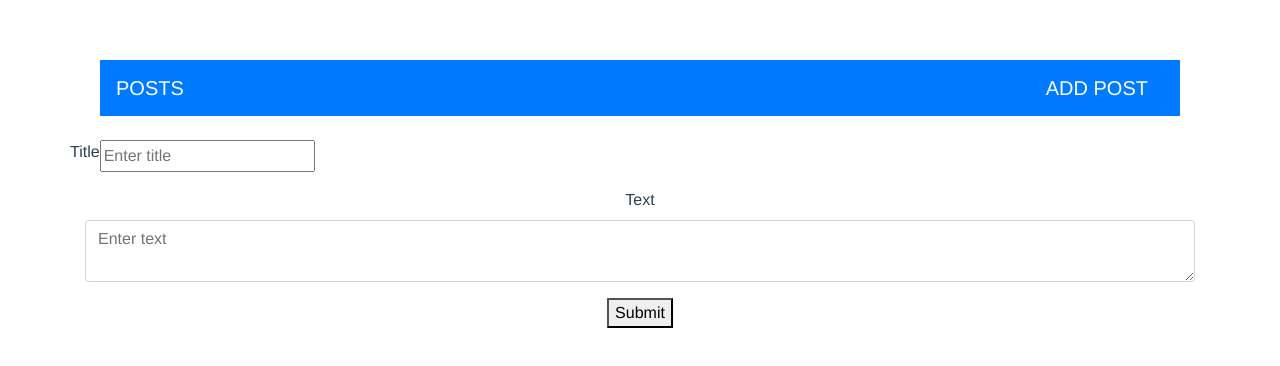
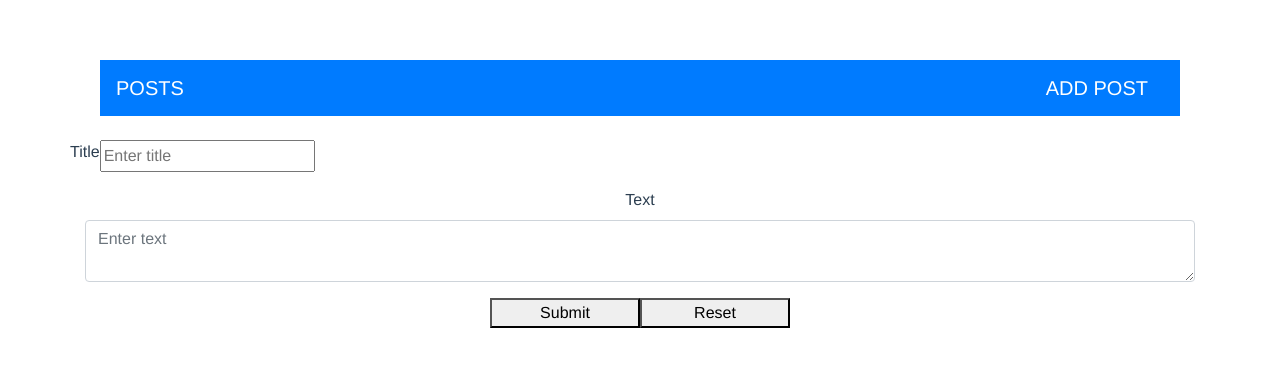
Before and after one commit to milenacuk/blog-app, a Vue app: page /add in a window 1280 px wide. Shown: the top 366 px of the page. Built offline with nearby package versions, Linux system fonts and the light colour scheme.

Commit message:
Zadatak 5

```diff
--- a/src/components/AddPost.vue
+++ b/src/components/AddPost.vue
@@ -10,8 +10,8 @@
         <label>Text </label>
         <textarea class ="form-control" v-model="newPost.text" placeholder="Enter text"></textarea>
     </div>
-
-    <button type="submit" >Submit</button>
+    <button Width="89px" type="submit" >Submit</button>
+    <button Width="89px" @click.stop.prevent="resetForm">Reset</button>
     </form>
     </div>
 </template>
@@ -32,7 +32,18 @@ export default {
                     this.newPost ={};
                     this.$router.push('/posts');
                 })
+        },
+        resetForm(){
+            this.newPost = {}
         }
     }
 }
 </script>
+
+<style>
+.container button {
+     width:150px;
+    height:auto;
+    display:inline-block;
+}
+</style>
```
